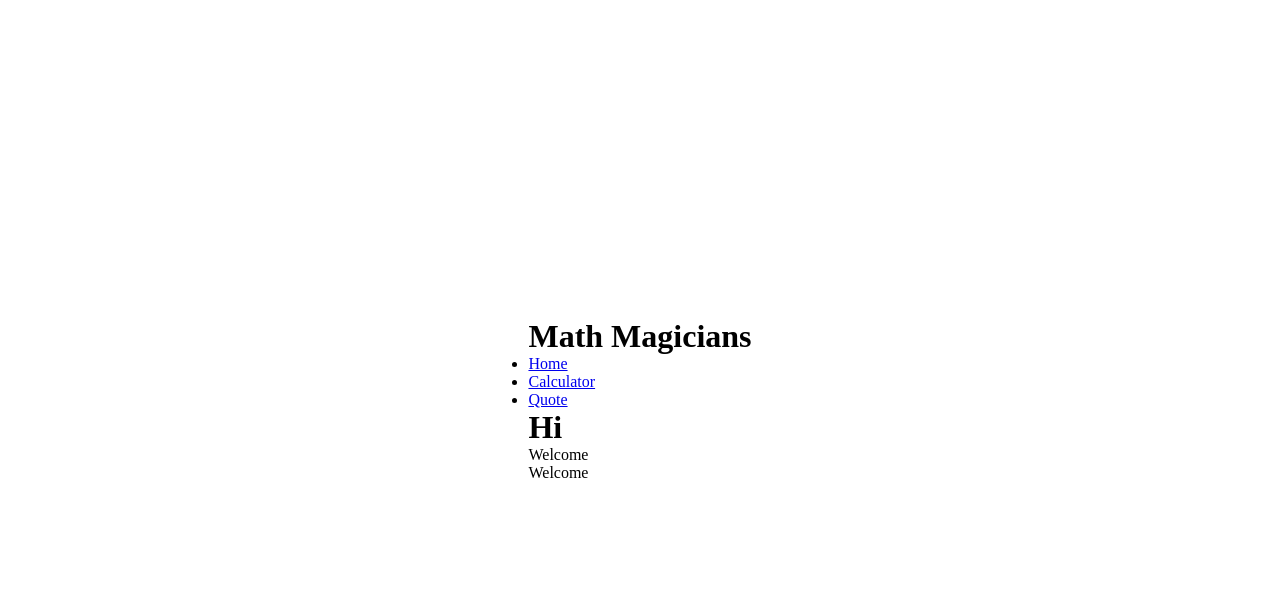
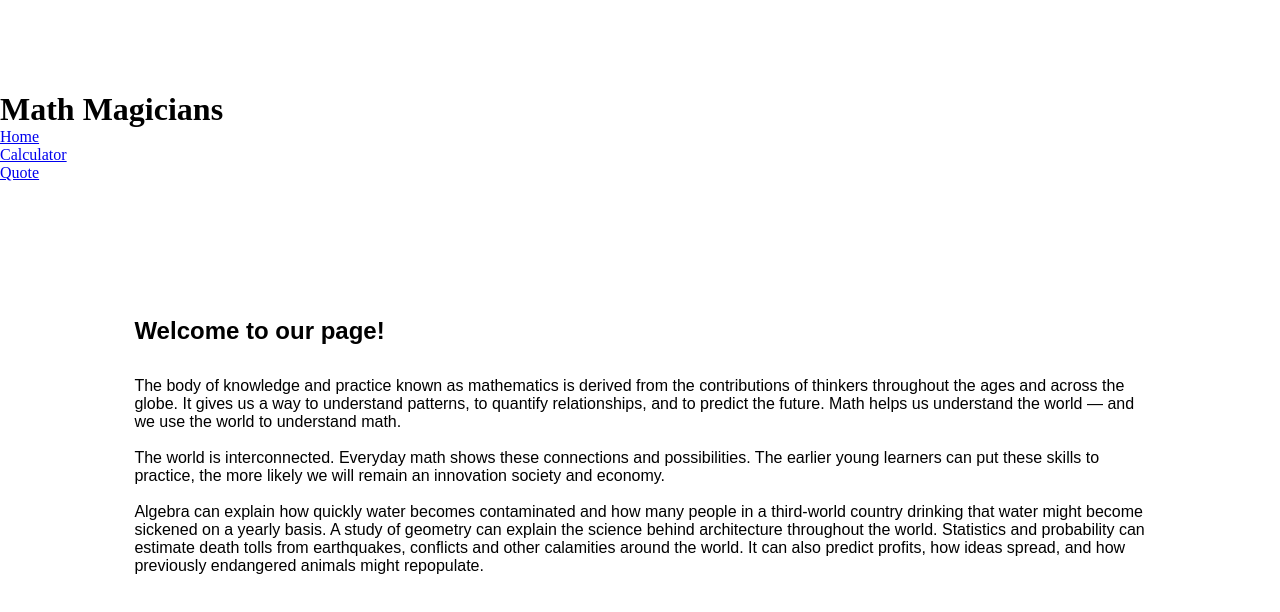
Before and after one commit to Zilola-Nazarova/math-magicians, a React (Create React App) app: page / in a window 1280 px wide. Shown: the top 612 px of the page. Built offline with nearby package versions, Linux system fonts and the light colour scheme.

Commit message:
Style Home route's components

```diff
--- a/src/routes/Home.js
+++ b/src/routes/Home.js
@@ -1,8 +1,32 @@
+import styles from '../styles/Home.module.css';
+
 const Home = () => (
-  <div className="welcome">
-    <h1>Hi</h1>
-    <p>Welcome</p>
-    <p>Welcome</p>
+  <div className={styles.home}>
+    <h2>Welcome to our page!</h2>
+    <p>
+      The body of knowledge and practice known as mathematics is derived from the
+      contributions of thinkers throughout the ages and across the globe. It gives
+      us a way to understand patterns, to quantify relationships, and to predict
+      the future. Math helps us understand the world — and we use the world to
+      understand math.
+    </p>
+    <br />
+    <p>
+      The world is interconnected. Everyday math shows these connections
+      and possibilities. The earlier young learners can put these skills
+      to practice, the more likely we will remain an innovation society
+      and economy.
+    </p>
+    <br />
+    <p>
+      Algebra can explain how quickly water becomes contaminated and how many
+      people in a third-world country drinking that water might become sickened
+      on a yearly basis. A study of geometry can explain the science behind
+      architecture throughout the world. Statistics and probability can estimate
+      death tolls from earthquakes, conflicts and other calamities around the world.
+      It can also predict profits, how ideas spread, and how previously endangered
+      animals might repopulate.
+    </p>
   </div>
 );
 
--- /dev/null
+++ b/src/styles/Home.module.css
@@ -0,0 +1,20 @@
+.home {
+  margin: 2rem;
+  padding: 8%;
+  text-align: center;
+  display: flex;
+  flex-direction: column;
+  justify-content: center;
+  flex: 2;
+  font-family: 'Titillium Web', sans-serif;
+}
+
+.home h2 {
+  margin-bottom: 2rem;
+}
+
+@media only screen and (min-width: 650px) {
+  .home {
+    text-align: left;
+  }
+}
```
